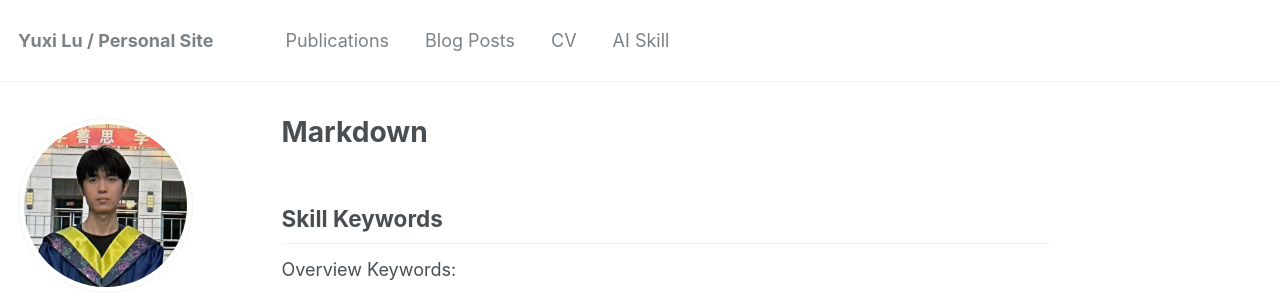
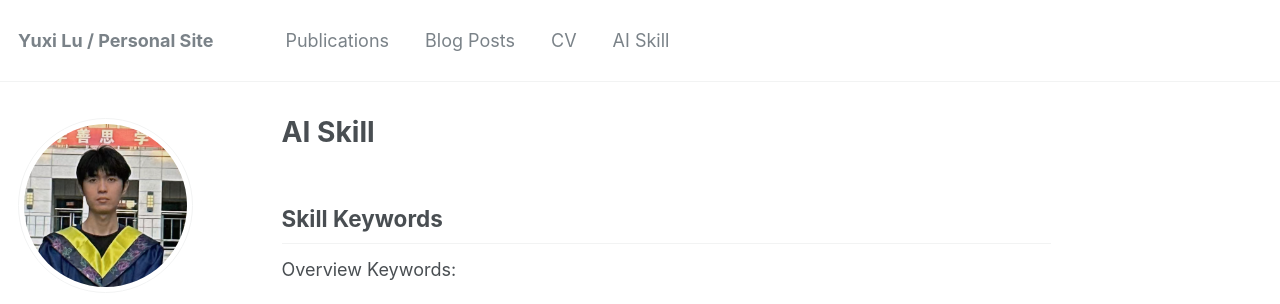
Before and after one commit to divided7/divided7.github.io, a Jekyll site: the page built from _pages/markdown.md, in a window 1280 px wide and 1217 px high. Shown: the top 304 px of the window. Built offline with Jekyll 4.4.1, drawn with Linux system fonts in a browser that asks for light colours.

Commit message:
Update markdown.md

```diff
--- a/_pages/markdown.md
+++ b/_pages/markdown.md
@@ -1,6 +1,6 @@
 ---
 permalink: /markdown/
-title: "Markdown"
+title: "AI Skill"
 author_profile: true
 redirect_from:
   - /md/
```
